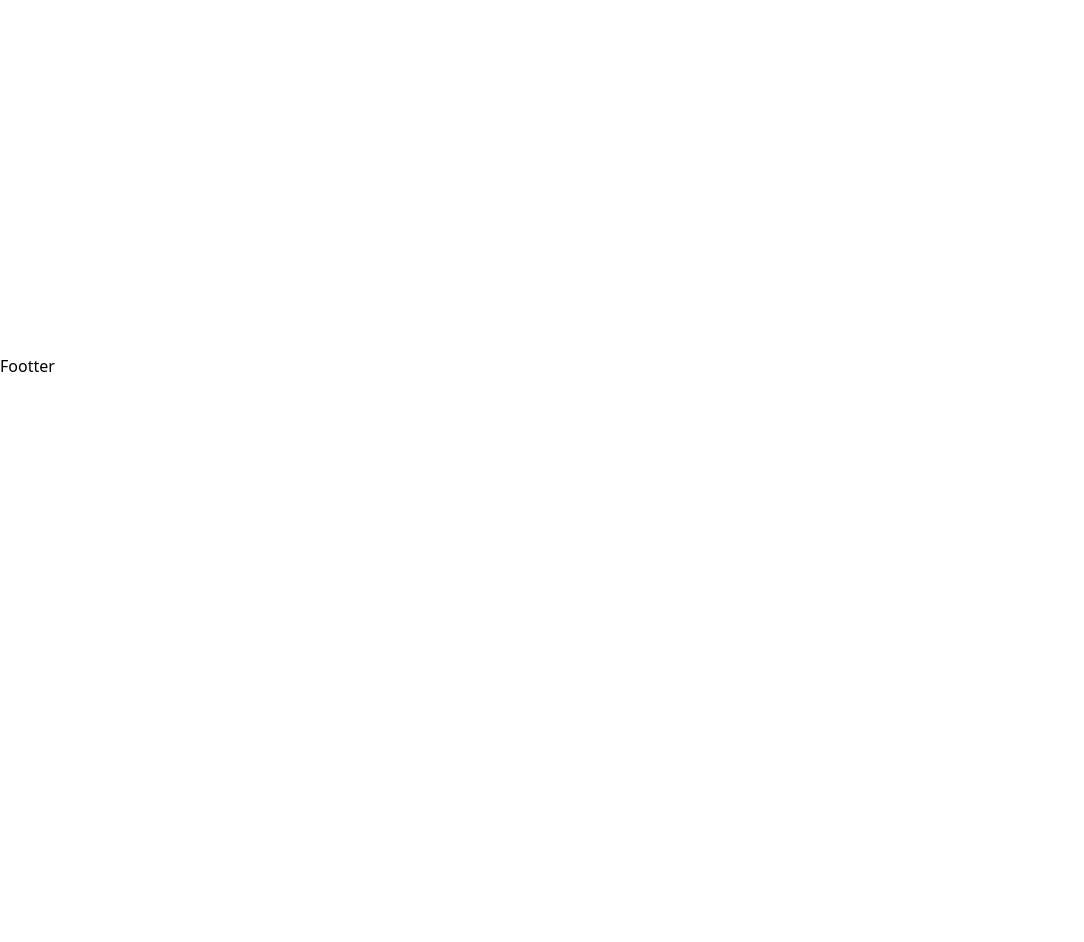
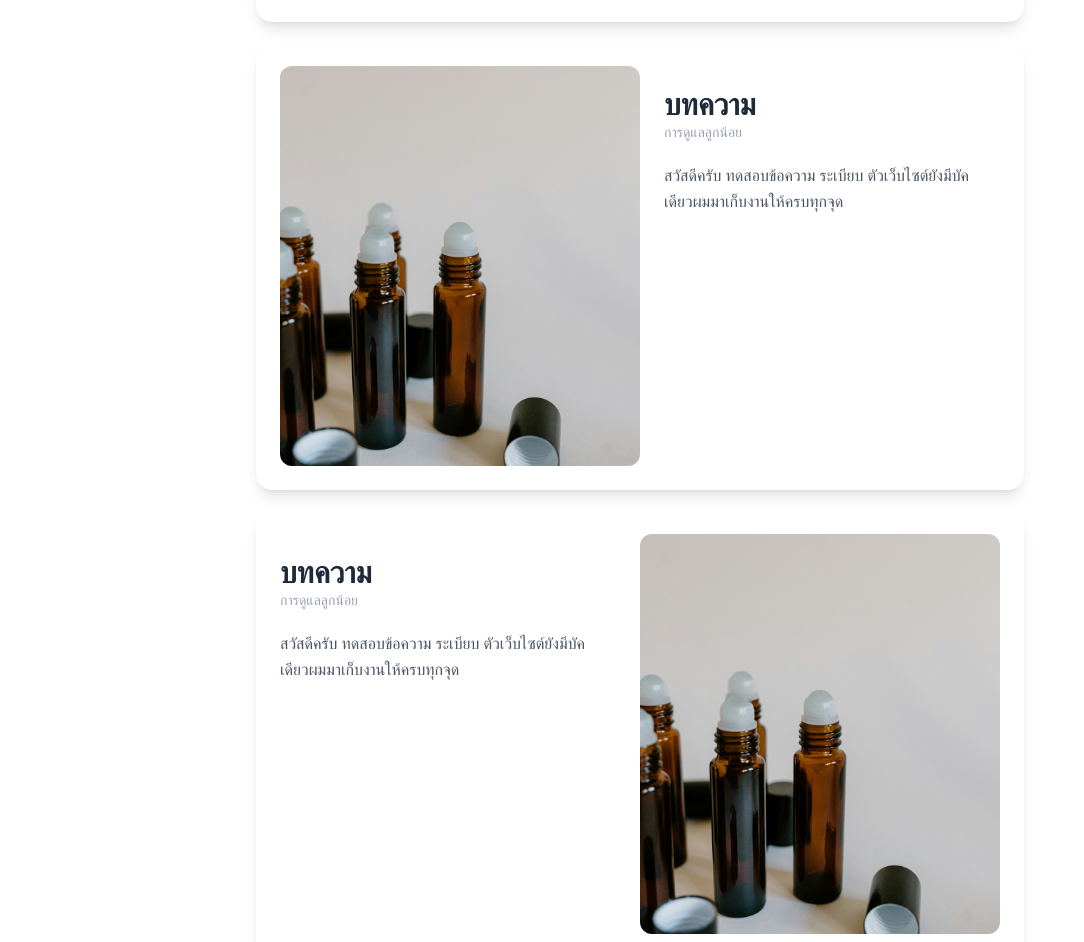
Before and after one commit to Stone211-cell/Niech_E_commerce, a Next.js app: page /viewpoint in a window 1280 px wide. Before the commit this address had no page. Shown: the part 470-1412 px from the top of the page, without its empty margins (0-1084 px from the left). Before the commit the page ends 848 px from the top, so only its background shows below. Built offline with nearby package versions, Linux system fonts and the light colour scheme.

Commit message:
เพิ่มหน้า

```diff
--- a/app/page.tsx
+++ b/app/page.tsx
@@ -38,9 +38,9 @@ export default function Home() {
             <div className="absolute  top-0 w-[100%] h-[10px] bg-green-800 rounded"></div>
             {/* รูป */}
             <div className="overflow-hidden rounded-br-[40px] ml-2">
-                          <Image
+            <Image
 
-                src="images/BannerRoll-On.jpg"
+                src="/images/BannerRoll-On.jpg"
                 alt="Laptop"
                 className="w-full h-full object-cover"
                    width={500}
@@ -51,7 +51,7 @@ export default function Home() {
         </div>
       </div>
 
-      <div className="text-6xl text-center mx-15">เรื่องราว</div>
+      <div className="text-6xl text-center my-15">เรื่องราว</div>
       <div className="grid grid-cols-1 md:grid-cols-2 gap-5 mx-15">
         <div>
           <div className="my-15">
@@ -107,7 +107,7 @@ export default function Home() {
 
                       <Link
               href={"#"}
-              className="  text-end mr-0 text-xl  px-2 py-2 bg-green-800 text-white rounded hover:bg-green-700   transition-all duration-300 ease-in-out
+              className="  text-end mr-0 text-xl rounded-2xl px-2 py-2 bg-green-800 text-white  hover:bg-green-700   transition-all duration-300 ease-in-out
            transform hover:scale-105 hover:shadow-lg "
             >
               ดูทั้งหมด
--- /dev/null
+++ b/app/policy/page.tsx
@@ -0,0 +1,6 @@
+const page = () => {
+  return (
+    <div>page</div>
+  )
+}
+export default page
--- /dev/null
+++ b/app/product/cart/page.tsx
@@ -0,0 +1,6 @@
+const page = () => {
+  return (
+    <div>page</div>
+  )
+}
+export default page
--- /dev/null
+++ b/app/product/page.tsx
@@ -0,0 +1,6 @@
+const page = () => {
+  return (
+    <div>page</div>
+  )
+}
+export default page
--- /dev/null
+++ b/app/viewpoint/page.tsx
@@ -0,0 +1,36 @@
+import {
+  ViewpointCardL,
+  ViewpointCardR,
+} from "@/components/Card/PerspectiveCard";
+
+const page = () => {
+  return (
+    <div>
+      <div className=" my-5">
+        <ViewpointCardL
+          texthead="บทความ"
+          des="สวัสดีครับ ทดสอบข้อความ ระเบียบ ตัวเว็บไซต์ยังมีบัค เดียวผมมาเก็บงานให้ครบทุกจุด"
+          ty="การดูแลลูกน้อย"
+          scr="/images/BannerRoll-On.jpg"
+        />
+      </div>
+      <div className=" my-5">
+        <ViewpointCardL
+          texthead="บทความ"
+          des="สวัสดีครับ ทดสอบข้อความ ระเบียบ ตัวเว็บไซต์ยังมีบัค เดียวผมมาเก็บงานให้ครบทุกจุด"
+          ty="การดูแลลูกน้อย"
+          scr="/images/BannerRoll-On.jpg"
+        />
+      </div>
+      <div className=" my-5">
+        <ViewpointCardR
+          texthead="บทความ"
+          des="สวัสดีครับ ทดสอบข้อความ ระเบียบ ตัวเว็บไซต์ยังมีบัค เดียวผมมาเก็บงานให้ครบทุกจุด"
+          ty="การดูแลลูกน้อย"
+          scr="/images/BannerRoll-On.jpg"
+        />
+      </div>
+    </div>
+  );
+};
+export default page;
--- a/components/Card/PerspectiveCard.tsx
+++ b/components/Card/PerspectiveCard.tsx
@@ -1,4 +1,5 @@
 import { AnimatedTestimonials } from "@/components/ui/animated-testimonials";
+import Image from "next/image";
 
 export function PerspectiveCard() {
   const testimonials = [
@@ -40,3 +41,68 @@ export function PerspectiveCard() {
   ];
   return <AnimatedTestimonials testimonials={testimonials} />;
 }
+
+type Viewpointtype = {
+  texthead: string;
+  des: string;
+  scr: string;
+  cls?: string;
+  ty ?: string
+};
+export const ViewpointCardL = ({ texthead, des, scr, cls,ty }: Viewpointtype) => {
+  return (
+   <div className="mx-auto w-3/5">
+    <div
+      className={`flex flex-col md:flex-row md:justify-center justify-start md:gap-6 p-3 md:p-6 rounded-2xl shadow-lg bg-white hover:shadow-2xl transition duration-300 ${cls}`}
+    >
+      {/* Image */}
+      <div className="relative w-full md:w-2/4 h-100 rounded-xl overflow-hidden">
+        <Image
+          src={scr}
+          alt={texthead}
+          fill
+          className="object-cover hover:scale-105 transition duration-500"
+          />
+      </div>
+
+      {/* Text Content */}
+      <div className="flex-1 text-gray-800 text-start pt-5">
+        <h2 className="text-3xl font-semibold">{texthead}</h2>
+        <p className="text-gray-400 text-sm">{ty}</p>
+        <p className="text-gray-600 leading-relaxed text-md mt-5">{des}</p>
+      </div>
+    </div>
+    </div>
+
+  );
+};
+
+export const ViewpointCardR = ({ texthead, des, scr, cls,ty }: Viewpointtype) => {
+  return (
+   <div className="mx-auto w-3/5">
+
+
+    <div
+      className={`flex flex-col-reverse md:flex-row md:justify-center justify-start md:gap-6 p-3 md:p-6 rounded-2xl shadow-lg bg-white hover:shadow-2xl transition duration-300 ${cls}`}
+    >
+      {/* Text Content */}
+      <div className="flex-1 text-gray-800 text-start pt-5">
+        <h2 className="text-3xl font-semibold">{texthead}</h2>
+        <p className="text-gray-400 text-sm">{ty}</p>
+        <p className="text-gray-600 leading-relaxed  text-md mt-5">{des}</p>
+      </div>
+      {/* Image */}
+      <div className="relative w-full md:w-2/4 h-100 rounded-xl overflow-hidden">
+        <Image
+          src={scr}
+          alt={texthead}
+          fill
+          className="object-cover hover:scale-105 transition duration-500"
+          />
+      </div>
+
+    </div>
+    </div>
+
+  );
+};
```
Also changed, not shown: components/ProductComponents/ProductContainer.tsx (added, +13 -0 lines), components/ProductComponents/ProductCard.tsx (line endings or trailing spaces).
